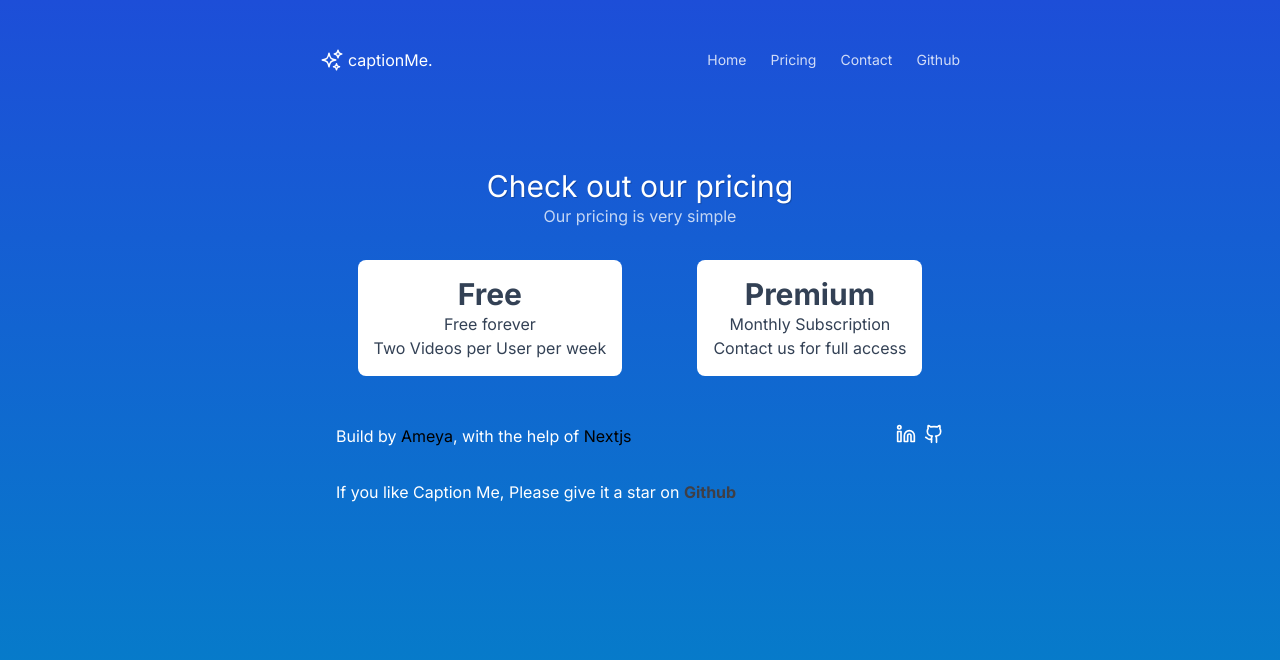
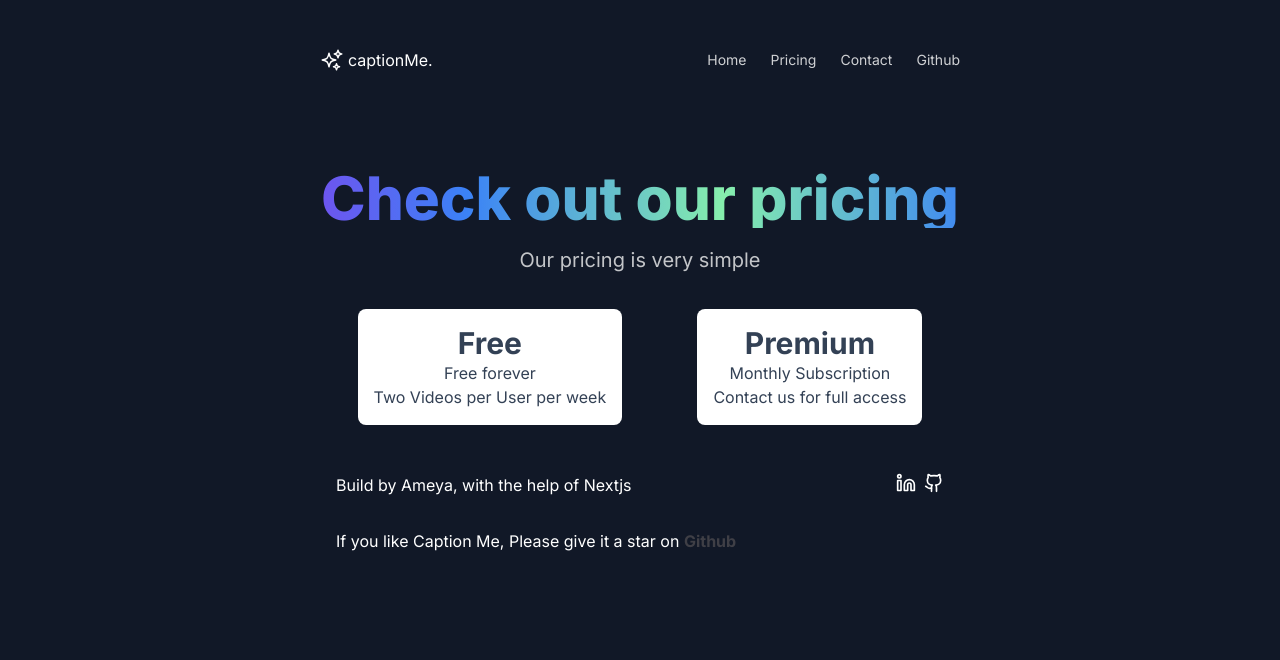
Before and after one commit to ameya051/caption-me, a Next.js app: page /pricing in a window 1280 px wide. Shown: the top 660 px of the page. Built offline with nearby package versions, Linux system fonts and the light colour scheme.

Commit message:
updated hero section

```diff
--- a/src/app/[filename]/page.tsx
+++ b/src/app/[filename]/page.tsx
@@ -33,7 +33,7 @@ export default function FilePage({ params }: FilePageProps) {
       const transcription = response.data?.transcription;
       if (status === "IN_PROGRESS") {
         setIsTranscribing(true);
-        setTimeout(getTranscription, 3000);
+        setTimeout(getTranscription, 5000);
       } else {
         setIsTranscribing(false);
         setAwsTranscriptionItems(
--- a/src/app/api/transcribe/route.ts
+++ b/src/app/api/transcribe/route.ts
@@ -5,15 +5,23 @@ import {
   TranscribeClient,
 } from "@aws-sdk/client-transcribe";
 
-function getClient(): TranscribeClient {
-  return new TranscribeClient({
+const transcribeClient = new TranscribeClient({
   region: process.env.BUCKET_REGION,
   credentials: {
     accessKeyId: process.env.ACCESS_KEY!,
     secretAccessKey: process.env.SECRET_ACCESS_KEY!,
   },
 });
-}
+
+// function getClient(): TranscribeClient {
+//   return new TranscribeClient({
+//     region: process.env.BUCKET_REGION,
+//     credentials: {
+//       accessKeyId: process.env.ACCESS_KEY!,
+//       secretAccessKey: process.env.SECRET_ACCESS_KEY!,
+//     },
+//   });
+// }
 
 function createTranscriptionCommand(
   filename: string
@@ -30,13 +38,13 @@ function createTranscriptionCommand(
 }
 
 async function createTranscriptionJob(filename: string): Promise<any> {
-  const transcribeClient = getClient();
+  // const transcribeClient = getClient();
   const transcriptionCommand = createTranscriptionCommand(filename);
   return transcribeClient.send(transcriptionCommand);
 }
 
 async function getJob(filename: string): Promise<any> {
-  const transcribeClient = getClient();
+  // const transcribeClient = getClient();
   let jobStatusResult = null;
   try {
     const transcriptionJobStatusCommand = new GetTranscriptionJobCommand({
--- a/src/app/blocked/page.tsx
+++ b/src/app/blocked/page.tsx
@@ -1,9 +1,9 @@
 export default function Blocked() {
   return (
-    <div className="h-screen text-white bg-black/80 flex items-center justify-center z-20 ">
+    <div className="h-screen text-white bg-black/10 flex items-center justify-center z-20 ">
       <main>
         <h3>Access blocked.</h3>
-        <h4>Max API calls exceeded(1).</h4>
+        <h4>Max API calls exceeded(10).</h4>
         <h4>Please try again after 1 day(s)</h4>
       </main>
     </div>
--- a/src/app/globals.css
+++ b/src/app/globals.css
@@ -2,8 +2,7 @@
 @tailwind components;
 @tailwind utilities;
 
-
-input[type="color"]{
+input[type="color"] {
   -webkit-appearance: none;
   -moz-appearance: none;
   appearance: none;
@@ -17,3 +16,12 @@ input[type="color"]::-moz-color-swatch {
   border-radius: 5px;
   border: 2px solid black;
 }
+
+@keyframes background-pan {
+  from {
+    background-position: 0% center;
+  }
+  to {
+    background-position: -200% center;
+  }
+}
--- a/src/app/layout.tsx
+++ b/src/app/layout.tsx
@@ -23,7 +23,7 @@ export default function RootLayout({
       <body
         className={
           inter.className +
-          " bg-gradient-to-b from-bg-gradient-from to-bg-gradient-to min-h-screen text-white"
+          " bg-gray-900 min-h-screen text-white"
         }
       >
         <main className="p-4 max-w-2xl mx-auto">
@@ -50,7 +50,7 @@ export default function RootLayout({
               <h4>
                 Build by{" "}
                 <Link
-                  className="text-black"
+                  className="hover:underline"
                   href="https://twitter.com/ameyaidk"
                   rel="noopener noreferrer"
                   target="_blank"
@@ -58,7 +58,7 @@ export default function RootLayout({
                   Ameya
                 </Link>
                 , with the help of{" "}
-                <Link className="text-black" href="https://nextjs.org/">
+                <Link className="hover:underline" href="https://nextjs.org/">
                   Nextjs
                 </Link>
               </h4>
--- a/src/components/Accordion.tsx
+++ b/src/components/Accordion.tsx
@@ -2,9 +2,9 @@ import React from "react";
 
 const Accordion: React.FC = () => {
   return (
-    <div className="m-2 space-y-2">
+    <div className="m-2 mt-8 space-y-2">
       <div
-        className="group flex flex-col gap-2 rounded-lg bg-bg-gradient-from/70 p-5 text-white"
+        className="group flex flex-col gap-2 rounded-lg bg-gray-900/70 p-5 text-white"
         tabIndex={1}
       >
         <div className="flex cursor-pointer items-center justify-between">
@@ -22,7 +22,7 @@ const Accordion: React.FC = () => {
       </div>
 
       <div
-        className="group flex flex-col gap-2 rounded-lg bg-bg-gradient-from/70 p-5 text-white"
+        className="group flex flex-col gap-2 rounded-lg bg-gray-900/70 p-5 text-white"
         tabIndex={2}
       >
         <div className="flex cursor-pointer items-center justify-between">
@@ -38,7 +38,7 @@ const Accordion: React.FC = () => {
       </div>
 
       <div
-        className="group flex flex-col gap-2 rounded-lg bg-bg-gradient-from/70 p-5 text-white"
+        className="group flex flex-col gap-2 rounded-lg bg-gray-900/70 p-5 text-white"
         tabIndex={3}
       >
         <div className="flex cursor-pointer items-center justify-between">
@@ -50,7 +50,7 @@ const Accordion: React.FC = () => {
         </div>
         <div className="invisible h-auto max-h-0 items-center opacity-0 transition-all group-focus:visible group-focus:max-h-screen group-focus:opacity-100 group-focus:duration-1000">
           Absolutely not! Although you will be restricted to upload videos not
-          more than two times within a week from your device.
+          more than 10 times within a day from your device.
         </div>
       </div>
     </div>
--- a/src/components/PageHeaders.tsx
+++ b/src/components/PageHeaders.tsx
@@ -5,12 +5,12 @@ export default function PageHeaders({
   return (
     <section className="text-center mt-12 sm:mt-24 mb-4 sm:mb-8">
       <h1
-        className="text-xl sm:text-3xl"
-        style={{ textShadow: "1px 1px 0 rgba(0,0,0,.2)" }}
+        className="bg-[length:200%_auto] animate-gradient text-3xl sm:text-6xl font-extrabold bg-clip-text text-transparent bg-[linear-gradient(to_right,theme(colors.green.300),theme(colors.blue.500),theme(colors.purple.600),theme(colors.purple.600),theme(colors.blue.500),theme(colors.green.300))]"
+        // style={{ textShadow: "1px 1px 0 rgba(0,0,0,.2)" }}
       >
         {h1Text}
       </h1>
-      <h2 className="text-white/75 text-sm sm:text-base">{h2Text}</h2>
+      <h2 className="text-white/75 mx-auto mt-4 max-w-xl sm:text-xl/relaxed text-sm">{h2Text}</h2>
     </section>
   );
 }
--- a/src/middleware.ts
+++ b/src/middleware.ts
@@ -9,7 +9,7 @@ const redis = new Redis({
 
 const ratelimit = new Ratelimit({
   redis: redis,
-  limiter: Ratelimit.slidingWindow(5, "1 d"),
+  limiter: Ratelimit.slidingWindow(11, "1 d"),
 });
 
 export default async function middleware(
--- a/tailwind.config.ts
+++ b/tailwind.config.ts
@@ -1,24 +1,32 @@
-import type { Config } from 'tailwindcss'
+import type { Config } from "tailwindcss";
 
 const config: Config = {
   content: [
-    './src/pages/**/*.{js,ts,jsx,tsx,mdx}',
-    './src/components/**/*.{js,ts,jsx,tsx,mdx}',
-    './src/app/**/*.{js,ts,jsx,tsx,mdx}',
+    "./src/pages/**/*.{js,ts,jsx,tsx,mdx}",
+    "./src/components/**/*.{js,ts,jsx,tsx,mdx}",
+    "./src/app/**/*.{js,ts,jsx,tsx,mdx}",
   ],
   theme: {
     extend: {
+      animation: {
+        gradient: "gradient 8s linear infinite",
+      },
+      keyframes: {
+        gradient: {
+          to: { "background-position": "200% center" },
+        },
+      },
       backgroundImage: {
-        'gradient-radial': 'radial-gradient(var(--tw-gradient-stops))',
-        'gradient-conic':
-          'conic-gradient(from 180deg at 50% 50%, var(--tw-gradient-stops))',
+        "gradient-radial": "radial-gradient(var(--tw-gradient-stops))",
+        "gradient-conic":
+          "conic-gradient(from 180deg at 50% 50%, var(--tw-gradient-stops))",
       },
       colors: {
-        'bg-gradient-from': '#1d4ed8',
-        'bg-gradient-to': '#0284c7',
+        "bg-gradient-from": "#1d4ed8",
+        "bg-gradient-to": "#0284c7",
       },
     },
   },
   plugins: [],
-}
-export default config
+};
+export default config;
```
Lines whose indentation alone changed are shown as unchanged.
